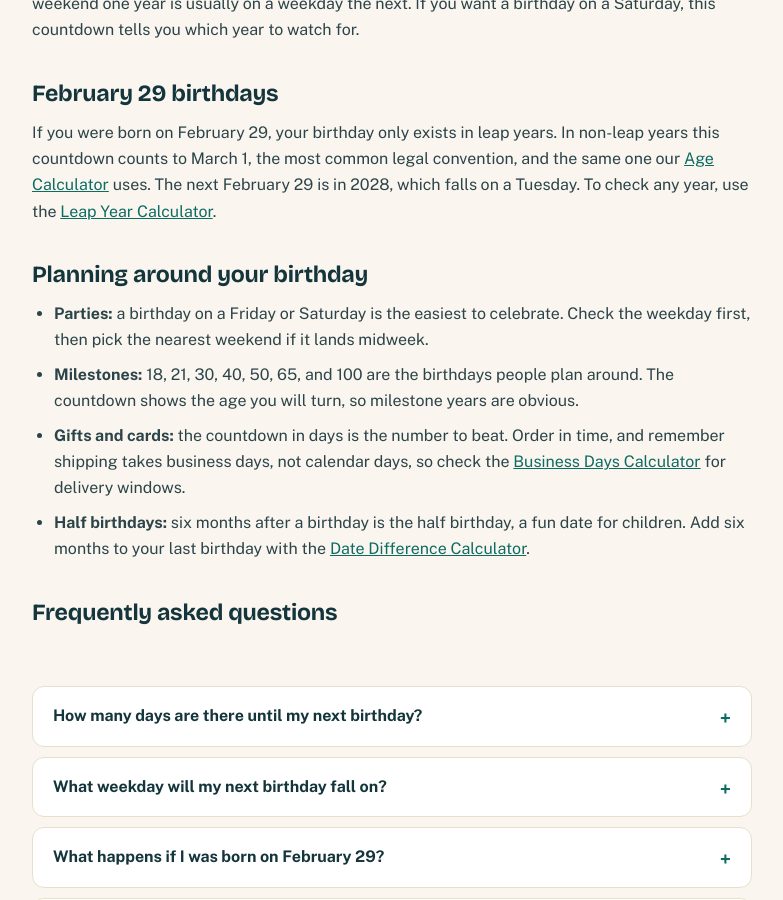
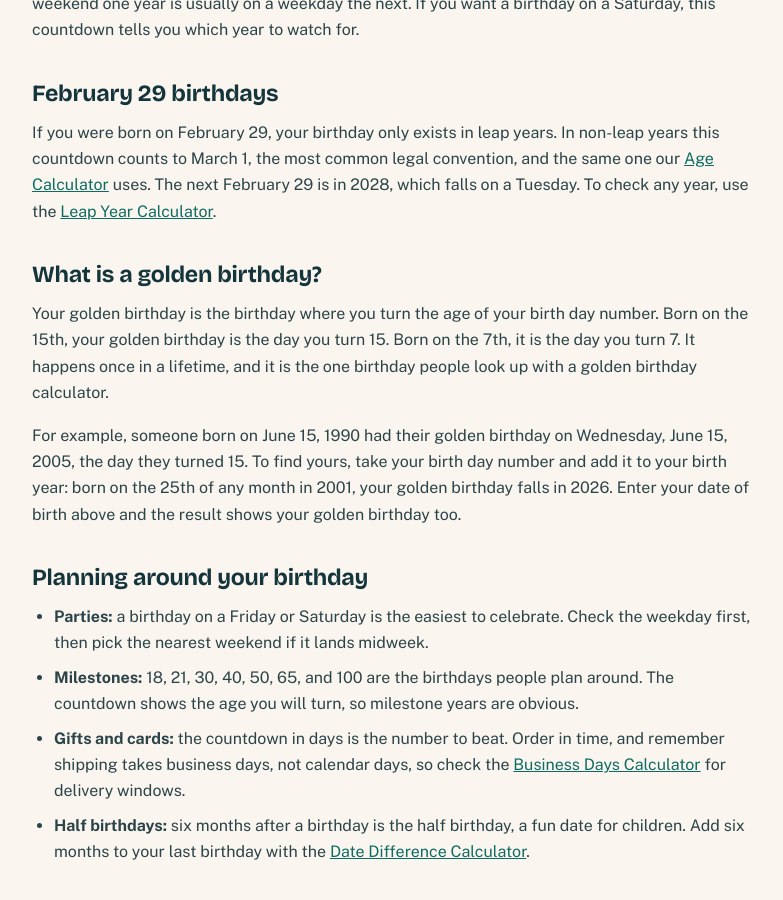
Before and after one commit to zaidmeo09-dhangal/agedatecalc, a Jekyll site: the page built from birthday-countdown.md, in a window 1280 px wide and 900 px high, scrolled down 1314 px. Shown: the whole window, without its empty margins (248-1031 px from the left). Built offline with Jekyll 4.4.1, drawn with Linux system fonts in a browser that asks for light colours.

```diff
--- a/birthday-countdown.md
+++ b/birthday-countdown.md
@@ -124,6 +124,12 @@
 
 If you were born on February 29, your birthday only exists in leap years. In non-leap years this countdown counts to March 1, the most common legal convention, and the same one our [Age Calculator]({{ '/age-calculator/' | relative_url }}) uses. The next February 29 is in 2028, which falls on a Tuesday. To check any year, use the [Leap Year Calculator]({{ '/leap-year-calculator/' | relative_url }}).
 
+## What is a golden birthday?
+
+Your golden birthday is the birthday where you turn the age of your birth day number. Born on the 15th, your golden birthday is the day you turn 15. Born on the 7th, it is the day you turn 7. It happens once in a lifetime, and it is the one birthday people look up with a golden birthday calculator.
+
+For example, someone born on June 15, 1990 had their golden birthday on Wednesday, June 15, 2005, the day they turned 15. To find yours, take your birth day number and add it to your birth year: born on the 25th of any month in 2001, your golden birthday falls in 2026. Enter your date of birth above and the result shows your golden birthday too.
+
 ## Planning around your birthday
 
 - **Parties:** a birthday on a Friday or Saturday is the easiest to celebrate. Check the weekday first, then pick the nearest weekend if it lands midweek.
@@ -217,6 +223,10 @@
     var now2 = new Date();
     var todayOnly = new Date(now2.getFullYear(), now2.getMonth(), now2.getDate(), 0, 0, 0, 0);
     var totalDays = Math.round((target - todayOnly) / 86400000);
+    var golden = birthdayInYear(dob, dob.getFullYear() + dob.getDate());
+    var goldenTxt = golden <= now2
+      ? "Your golden birthday was <strong>" + fmtDate(golden) + "</strong>."
+      : "Your golden birthday is <strong>" + fmtDate(golden) + "</strong>.";
     out.innerHTML =
       '<p class="result-note" style="text-align:center">Your next birthday is <strong>' + fmtDate(target) + '</strong>. You will turn <strong>' + ageTurns + '</strong>.</p>' +
       '<div class="countdown-grid">' +
@@ -225,7 +235,8 @@
       '<div class="result-box"><span class="num">' + pad(m) + '</span><span class="lbl">Minutes</span></div>' +
       '<div class="result-box"><span class="num">' + pad(s) + '</span><span class="lbl">Seconds</span></div>' +
       '</div>' +
-      '<p class="result-note" style="text-align:center">That is <strong>' + totalDays + ' days</strong> away.</p>';
+      '<p class="result-note" style="text-align:center">That is <strong>' + totalDays + ' days</strong> away.</p>' +
+      '<p class="result-note" style="text-align:center">' + goldenTxt + '</p>';
   }
 
   document.getElementById("bc-btn").addEventListener("click", function(){
```
